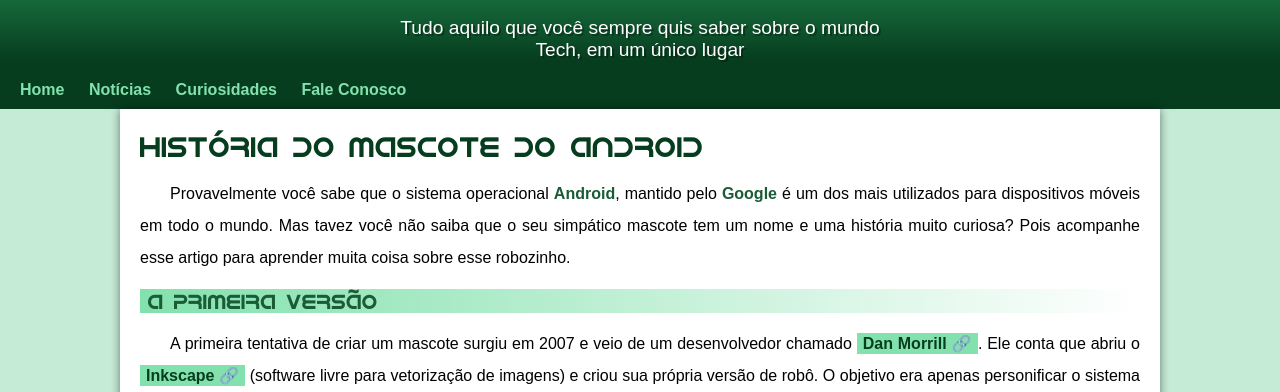
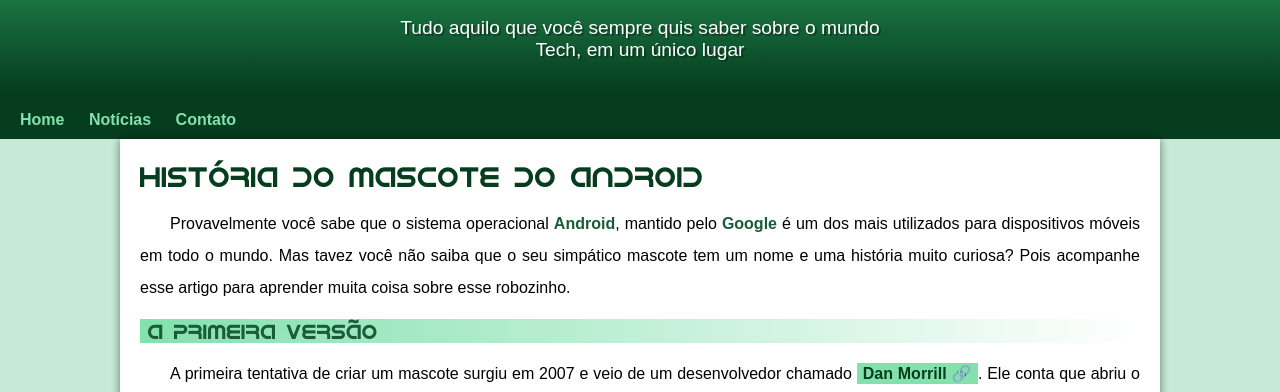
Before and after one commit to RuiCesarTeixeira/projeto_android, a plain HTML site: page index.html in a window 1280 px wide. Shown: the part 90-482 px from the top of the page. Drawn offline with Linux system fonts and the light colour scheme.

Commit message:
Problema corrigido

```diff
--- a/estilo/style.css
+++ b/estilo/style.css
@@ -66,10 +66,9 @@
     font-family: var(--fonte-padrao);
     font-size: 1.2em;
     max-width: 500px;
-    padding-left: 10px;
-    padding-right: 10px;
+    padding-bottom: 30px;
     margin: auto;
-        text-shadow: 2px 2px 0px rgba(0, 0, 0, 0.321);
+    text-shadow: 2px 2px 0px rgba(0, 0, 0, 0.321);
 }
 
 nav{
--- a/index.html
+++ b/index.html
@@ -16,8 +16,7 @@
     <nav>
         <a href="#">Home</a>
         <a href="#">Notícias</a>
-        <a href="#">Curiosidades</a>
-        <a href="#">Fale Conosco</a>
+        <a href="#">Contato</a>
     </nav>
 
     <main>
```
